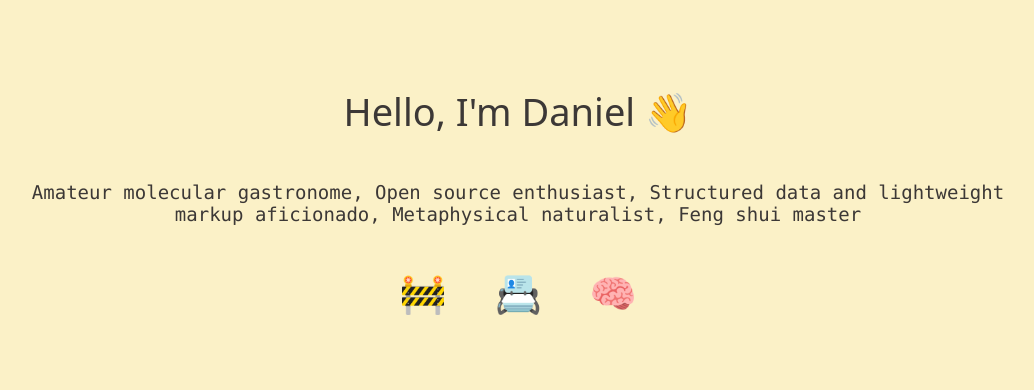
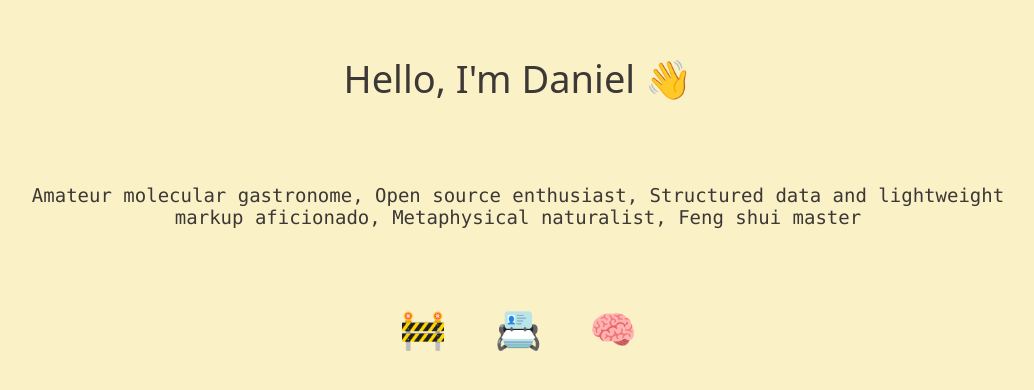
Before and after one commit to polyzen/landing, a plain HTML site: page index.html in a window 1280 px wide. Shown: the part 198-588 px from the top of the page, without its empty margins (122-1156 px from the left). Drawn offline with Linux system fonts and the light colour scheme.

Commit message:
Use row-gap instead of veritcal margins

```diff
--- a/style.css
+++ b/style.css
@@ -14,13 +14,15 @@ body {
 
 /* Center contents */
 
+* { margin: 0; }
+
 body {
   display: flex;
   flex-direction: column;
   height: 100vh;
   justify-content: center;
-  margin: 0;
   padding: 0 10vw;
+  row-gap: 10vh;
   text-align: center;
 }
 
@@ -40,14 +42,13 @@ p { font-family: ui-monospace, 'Roboto Mono', Menlo, Consolas, monospace; }
 
 ul {
   font-size: 0;
-  margin: 1rem 0;
   padding-left: 0;
 }
 
 li {
   display: inline-block;
   font-size: 2rem;
-  margin: 0.25em 0.625em;
+  margin: 0 0.625em;
 }
 
 a { text-decoration: none; }
```
